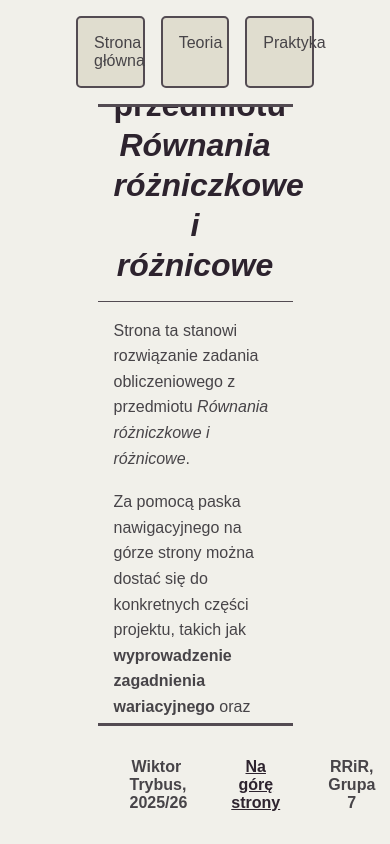
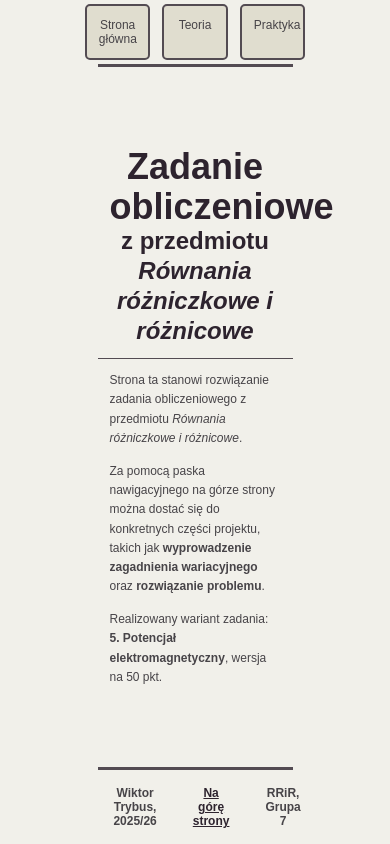
Before and after one commit to Veexeq/RRiR-Project, a React (Vite) app in the folder em_potential_solver/: page / in a window 390 px wide. Built offline with nearby package versions, Linux system fonts and the light colour scheme.

Commit message:
Added media queries for big screens

```diff
--- a/em_potential_solver/src/components/footer/footer.module.css
+++ b/em_potential_solver/src/components/footer/footer.module.css
@@ -11,7 +11,7 @@
   justify-content: space-between;
 
   margin: 0 var(--side-margin);
-  padding: 1rem;
+  padding: 1%;
 
   border-top: var(--accent-line) 3px solid;
 }
--- a/em_potential_solver/src/components/navbar/navbar.module.css
+++ b/em_potential_solver/src/components/navbar/navbar.module.css
@@ -12,7 +12,7 @@
   justify-content: center;
 
   margin: 0 var(--side-margin);
-  padding: 1rem;
+  padding: 1%;
 
   border-bottom: var(--accent-line) 3px solid;
   /* border: var(--accent-line) 3px solid;
--- a/em_potential_solver/src/components/theory/Theory.tsx
+++ b/em_potential_solver/src/components/theory/Theory.tsx
@@ -18,12 +18,12 @@ function Theory() {
       <br/>
       <h2>Wstęp teoretyczny</h2>
       <br />
-      <p>W tej sekcji znajduje się kompletny wstęp związany z teorią, który potrzebny jest do rozpoczęcia pracy nad znajdowaniem numerycznego rozwiązania problemu. Można go podzielić na następujące części:</p>
+      <p>W tej sekcji znajduje się kompletny wstęp związany z teorią, który potrzebny jest do rozpoczęcia pracy nad znajdowaniem numerycznego rozwiązania problemu przy użyciu <b>Metody Elementów Skończonych</b> (MES). Można go podzielić na następujące części:</p>
       <ul>
         <li><a href="#" onClick={scrollToSection("intro")}>Treść problemu</a></li>
         <li><a href="#" onClick={scrollToSection("boundary-conditions")}>Opracowanie warunków brzegowych</a></li>
         <li><a href="#" onClick={scrollToSection("weak-form")}>Wyprowadzenie sformułowania wariacyjnego</a></li>
-        <li>Dyskretyzacja</li>
+        <li><a href="#" onClick={scrollToSection("discrete")}>Dyskretyzacja</a></li>
         <li>Wyprowadzenie układu równań</li>
       </ul>
       <br />
@@ -32,7 +32,7 @@ function Theory() {
       <br />
       <p>Zagadnienie, które mamy rozwiązać przy użyciu MES to równanie opisujące potencjał elektromagnetyczny:</p>
       <BlockMath math="\frac{d^2\phi}{dx^2}=-\frac{\rho}{\epsilon_r(x)}"/>
-      <p>Do tego równania mamy również podane warunki brzegowe:</p>
+      <p>Do tego równania mamy podane warunki brzegowe:</p>
       <BlockMath math="\begin{cases} \phi'(0)+\phi(0) = 5 \\ \phi(3) = 2 \end{cases}" />
       <p>A także zdefiniowaną stałą funkcję gęstości wraz z funkcją przenikalności elektrycznej, która jest stała przedziałami:</p>
       <BlockMath math="\rho=1,\qquad \epsilon_r(x)=\begin{cases}
@@ -44,7 +44,7 @@ function Theory() {
 
       <h3 id="boundary-conditions">Opracowanie warunków brzegowych</h3>
       <br />
-      <p>W powyższym problemie występują dwa warunki brzegowe, które musimy wziąć pod uwagę. Pierwszy z nich to tzw. <b>warunek Robina</b>. Obsługujemy go poprzez wyliczenie wartości funkcji <InlineMath math="\phi'(0)"/>, gdyż pojawi się ona w sformułowaniu słabym równania:</p>
+      <p>W powyższym problemie występują dwa warunki brzegowe, które musimy rozważyć. Pierwszy z nich to tzw. <b>warunek Robina</b>. Obsługujemy go poprzez wyliczenie wartości funkcji <InlineMath math="\phi'(0)"/>, gdyż pojawi się ona w sformułowaniu słabym równania:</p>
       <BlockMath math="\phi'(0)+\phi(0) = 5 \ \Rightarrow \ \phi'(0) = 5 - \phi(0)" />
       <p>Drugim warunkiem jest tzw. <b>warunek Dirichleta</b>. W naszym przypadku występuje on w postaci niezerowej (po prawej stronie równania nie ma zera), co jest problematyczne, ponieważ zbiór funkcji, których wartości na brzegu dziedziny są równe zeru nie generują podprzestrzeni liniowej. My natomiast potrzebujemy uzyskać liniowość ze względu na późniejsze obliczenia na macierzach.</p>
       <br />
@@ -130,6 +130,11 @@ function Theory() {
         </p>
       </div><br />
       <p><b>Uwaga</b>: warunek brzegowy Robina "wbudowany" jest w sformułowanie wariacyjne, nie wymuszamy go w osobnym równaniu.</p>
+
+      <br />
+      <h3 id="discrete">Dyskretyzacja</h3>
+      <br />
+      <p></p>
     </div>
   );
 }
--- a/em_potential_solver/src/components/theory/theory.module.css
+++ b/em_potential_solver/src/components/theory/theory.module.css
@@ -18,3 +18,7 @@
   border-radius: 5px;
   text-align: center;
 }
+
+.wrapper li {
+  line-height: 1.6;
+}
--- a/em_potential_solver/src/index.css
+++ b/em_potential_solver/src/index.css
@@ -157,3 +157,30 @@ a {
   scrollbar-width: thin;
   scrollbar-color: var(--text-body) transparent;
 }
+
+/* === Media Queries === */
+/* FullHD */
+html {
+  font-size: 16px;
+}
+
+/* 2K */
+@media (max-width: 1000px) {
+  html {
+    font-size: 12px;
+  }
+}
+
+/* 2K */
+@media (min-width: 2000px) {
+  html {
+    font-size: 18px;
+  }
+}
+
+/* 4K */
+@media (min-width: 3000px) {
+  html {
+    font-size: 32px;
+  }
+}
```
